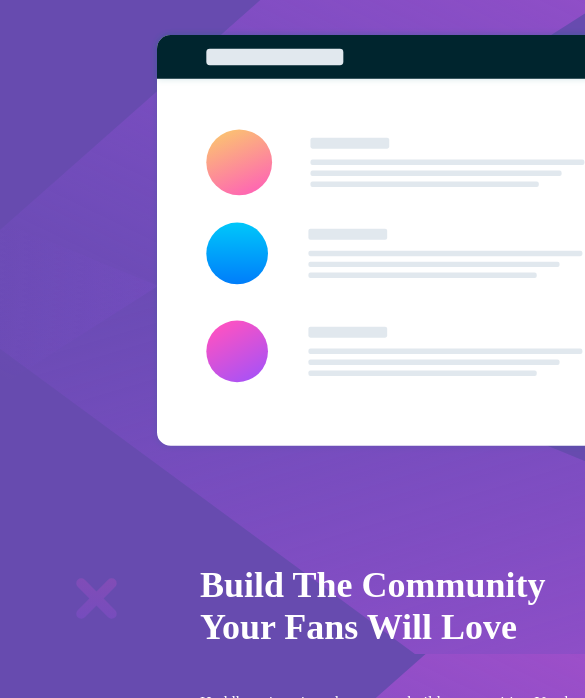
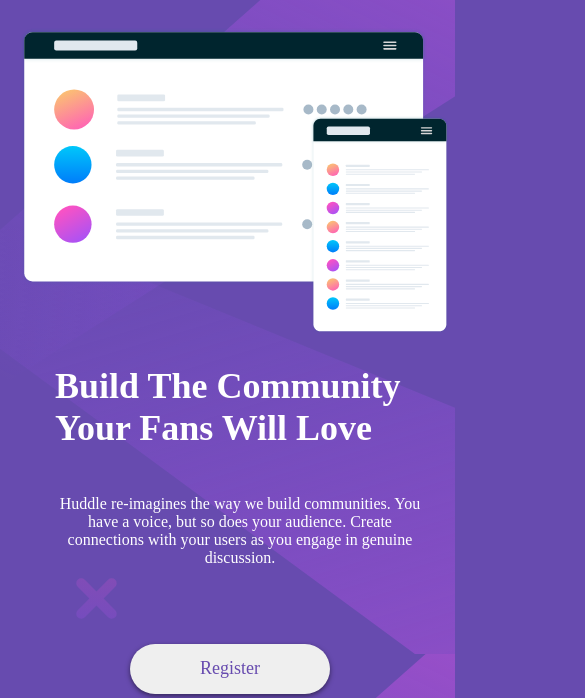
Before and after one commit to PedroEustaq/Hudde-Your-Comunnity-HTML5-e-CSS, a plain HTML site: page index.html in a window 390 px wide. Shown: the part 146-844 px from the top of the page, 585 px wide, since content can reach past the window. Drawn offline with Linux system fonts and the light colour scheme; a web font is replaced by a local one.

Commit message:
upd style

```diff
--- a/style.css
+++ b/style.css
@@ -63,8 +63,26 @@ img#mock {
     font-family: 'open';
     src: url('Open_Sans/OpenSans-VariableFont_wdth\,wght.ttf') format('truetype');
 }
-@media (max-width: 375px) {
+@media (max-width: 500px) {
+    section {
+        margin-left: 20px;
+    }
     p {
         text-align: center;
+        width: 370px;
+    }
+    img#mock {
+    width: 430px;
+    }
+    button {
+        position: absolute;
+        margin-top: 420px;
+        margin-left: 75px;
+    }
+    main {
+        padding-left: 35px;
+    }
+    body {
+        height: 1000px;
     }
 }
```
